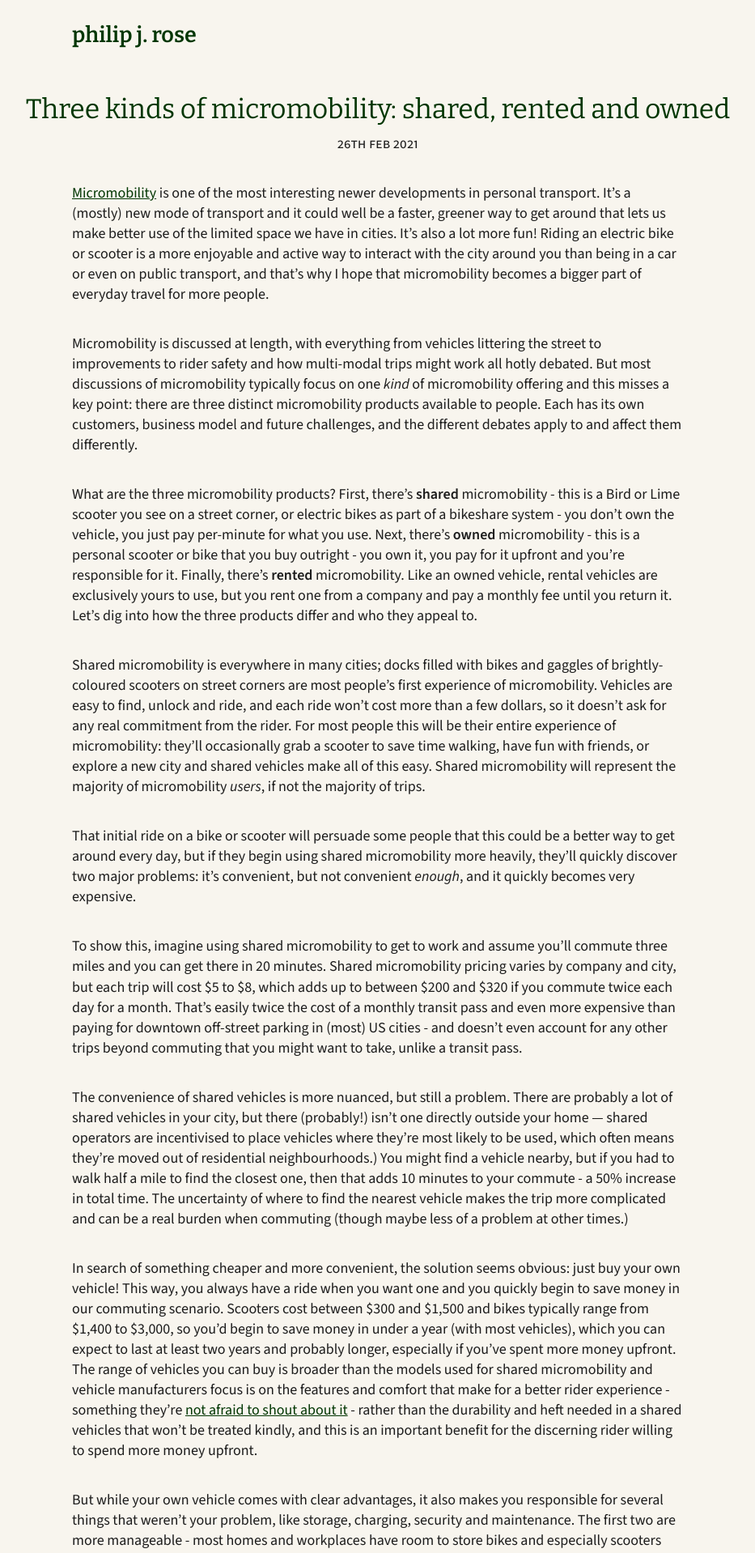
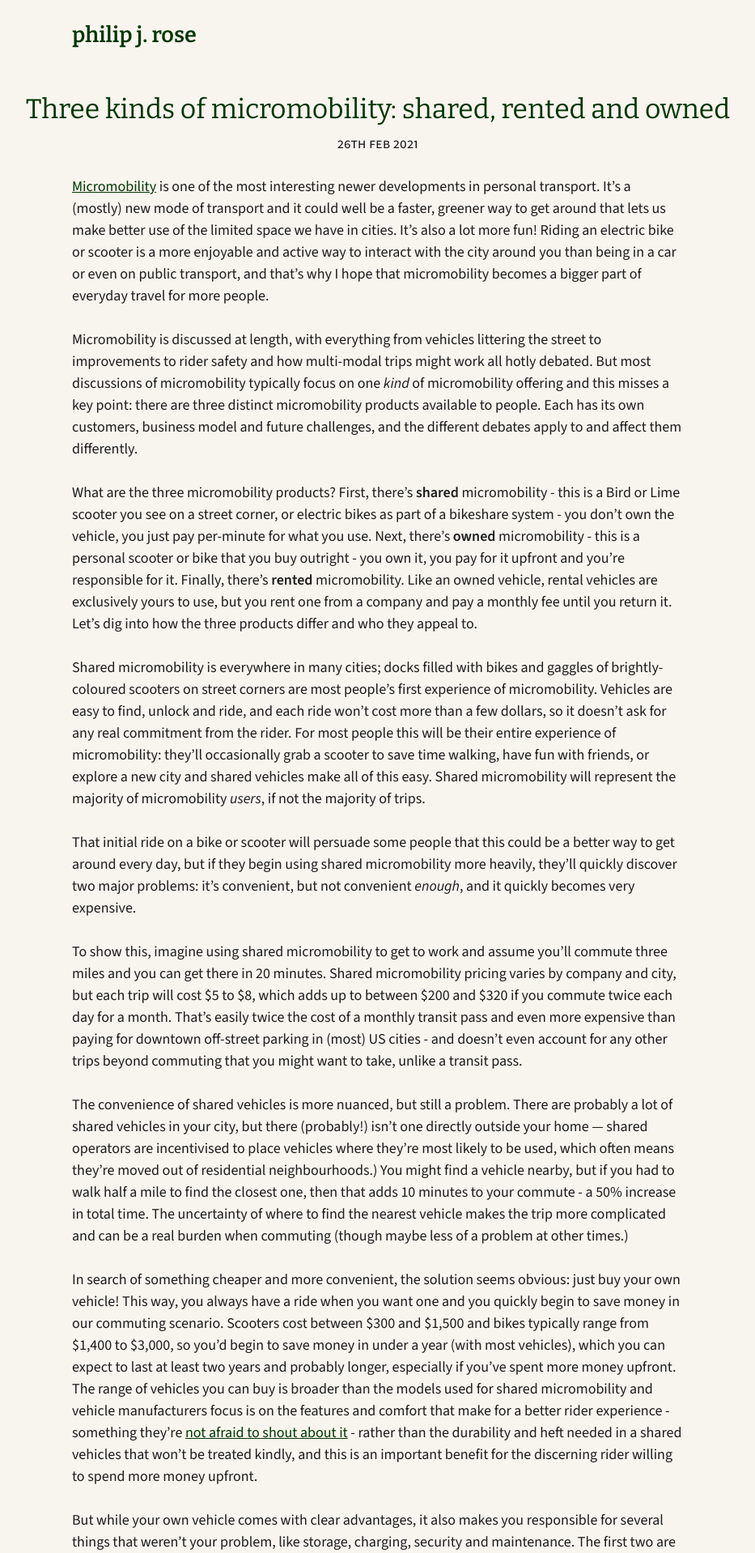
Before and after one commit to philipjrose/philipjrose.github.io, a Jekyll site: the page built from _posts/2021-02-26-three-kinds-of-micromobility-shared-rented-and-owned.md, in a window 1280 px wide. Shown: the top 1918 px of the page at 81% size, without its empty margins (173-1106 px from the left). Built offline with Jekyll 4.4.1, drawn with Linux system fonts in a browser that asks for light colours.

Commit message:
Updated paragraph spacing and line spacing in articles

```diff
--- a/_sass/main.scss
+++ b/_sass/main.scss
@@ -243,10 +243,14 @@ footer {
   text-align: center;
 }
 
-.article-layout p {
+.article-content {
+  padding-top: 1.5rem;
+}
+
+.article-content p {
   font-size: 1rem;
-  line-height: 139%;
-  margin: 2rem auto;
+  line-height: 150%;
+  margin: 0 0 1.5rem 0;
 }
 
 .article-content p:last-of-type {
```
